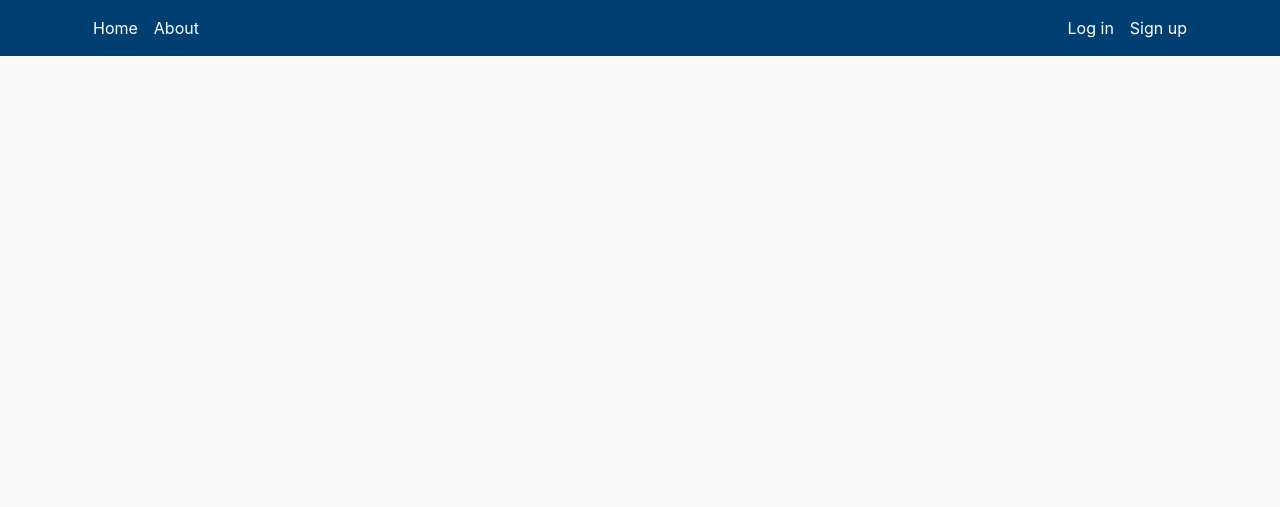
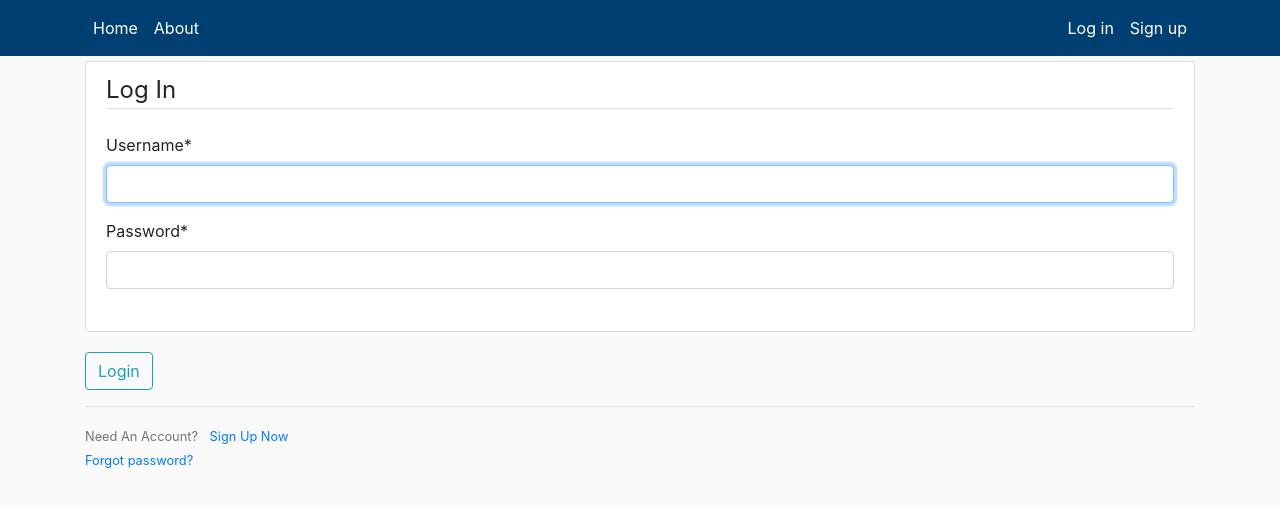
Before and after one commit to avengrin/django-tutorials-3, a Django app: page /login in a window 1280 px wide. Shown: the top 507 px of the page. Run offline with Django 3.2, Linux system fonts and the light colour scheme; data that the repository does not hold is empty; some libraries are stand-ins or nearby versions.

Commit message:
login and logout

```diff
--- a/main/templates/main/includes/navbar.html
+++ b/main/templates/main/includes/navbar.html
@@ -16,12 +16,18 @@
                 </div>
                 <!-- Navbar Right Side -->
                 <div class="navbar-nav">
-                    <a class="nav-item nav-link" href="/">
-                        Log in <i class="fas fa-sign-in-alt"></i>
-                    </a>
-                    <a class="nav-item nav-link" href="/">
-                        Sign up <i class="fas fa-user-plus"></i>
-                    </a>
+                    {% if user.is_authenticated %}
+                        <a class="nav-item nav-link" href="{% url 'logout' %}">
+                            Log out <i class="fas fa-sign-out-alt"></i>
+                        </a>
+                    {% else %}
+                        <a class="nav-item nav-link" href="{% url 'login' %}">
+                            Log in <i class="fas fa-sign-in-alt"></i>
+                        </a>
+                        <a class="nav-item nav-link" href="{% url 'register' %}">
+                            Sign up <i class="fas fa-user-plus"></i>
+                        </a>
+                    {% endif %}
                 </div>
             </div>
         </div>
--- /dev/null
+++ b/users/templates/users/login.html
@@ -0,0 +1,25 @@
+{% extends "main/header.html" %}
+{% load crispy_forms_tags %}
+{% block content %}
+    <div class="content-section">
+        <form method="POST">
+            {% csrf_token %}
+            <fieldset class="form-group">
+                <legend class="border-bottom mb-4">Log In</legend>
+                    {{ form|crispy }}
+                </div>
+            </fieldset>
+            <div class="form-group">
+                <button class="btn btn-outline-info" type="submit">Login</button>
+            </div>
+        </form>
+        <div class="border-top pt-3">
+            <small class="text-muted">
+                Need An Account? <a class="ml-2" href="{% url 'register' %}">Sign Up Now</a>
+            </small><br>
+            <small class="text-muted">
+                <a href="/">Forgot password?</a>
+            </small>
+        </div>
+    </div>
+{% endblock content %}
--- a/users/urls.py
+++ b/users/urls.py
@@ -1,6 +1,11 @@
 from django.urls import path
 from . import views
+# from django.contrib.auth import views as auth_views
 
 urlpatterns = [
     path("register", views.register, name="register"),
+    path('login', views.custom_login, name='login'),
+    path('logout', views.custom_logout, name='logout'),
+    # path('login', auth_views.LoginView.as_view(template_name='users/login.html'), name='login'),
+    # path('logout', auth_views.LogoutView.as_view(template_name='users/logout.html'), name='logout'),
 ]
--- a/users/views.py
+++ b/users/views.py
@@ -1,7 +1,10 @@
 from django.shortcuts import render, redirect
-from django.contrib.auth import get_user_model, login
+from django.contrib.auth import get_user_model, login, logout, authenticate
 from django.contrib import messages
 from .forms import UserRegistrationForm
+from django.contrib.auth.decorators import login_required
+from django.contrib.auth.forms import AuthenticationForm
+
 
 # Create your views here.
 def register(request):
@@ -25,6 +28,40 @@ def register(request):
 
     return render(
         request=request,
-        template_name = "users/register.html",
+        template_name="users/register.html",
         context={"form": form}
         )
+
+@login_required
+def custom_logout(request):
+    logout(request)
+    messages.info(request, "Logged out successfully!")
+    return redirect("homepage")
+
+def custom_login(request):
+    if request.user.is_authenticated:
+        return redirect("homepage")
+
+    if request.method == "POST":
+        form = AuthenticationForm(request=request, data=request.POST)
+        if form.is_valid():
+            user = authenticate(
+                username=form.cleaned_data["username"],
+                password=form.cleaned_data["password"],
+            )
+            if user is not None:
+                login(request, user)
+                messages.success(request, f"Hello <b>{user.username}</b>! You have been logged in")
+                return redirect("homepage")
+
+        else:
+            for error in list(form.errors.values()):
+                messages.error(request, error)
+
+    form = AuthenticationForm()
+
+    return render(
+        request=request,
+        template_name="users/login.html",
+        context={"form": form}
+        )
```
Also changed, not shown: users/templates/users/logout.html (added, +9 -0 lines).
